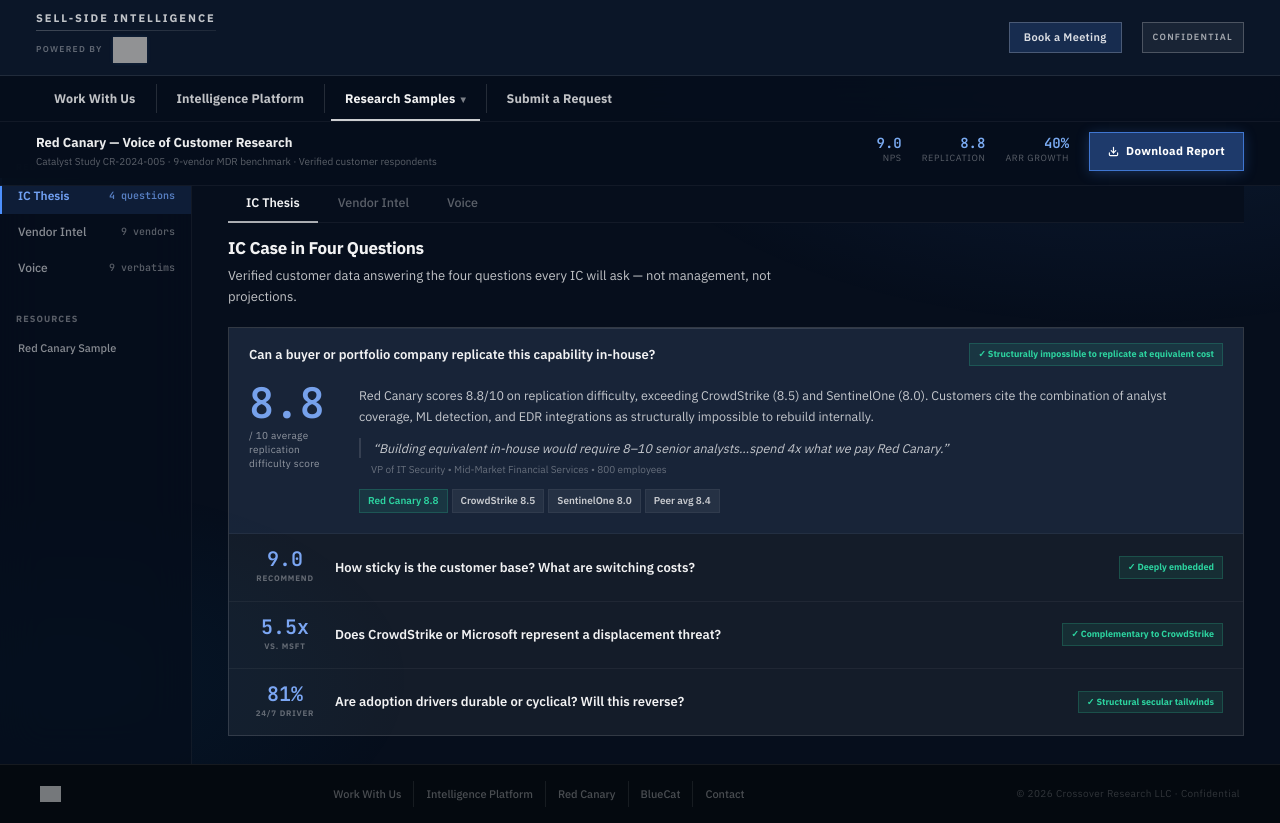
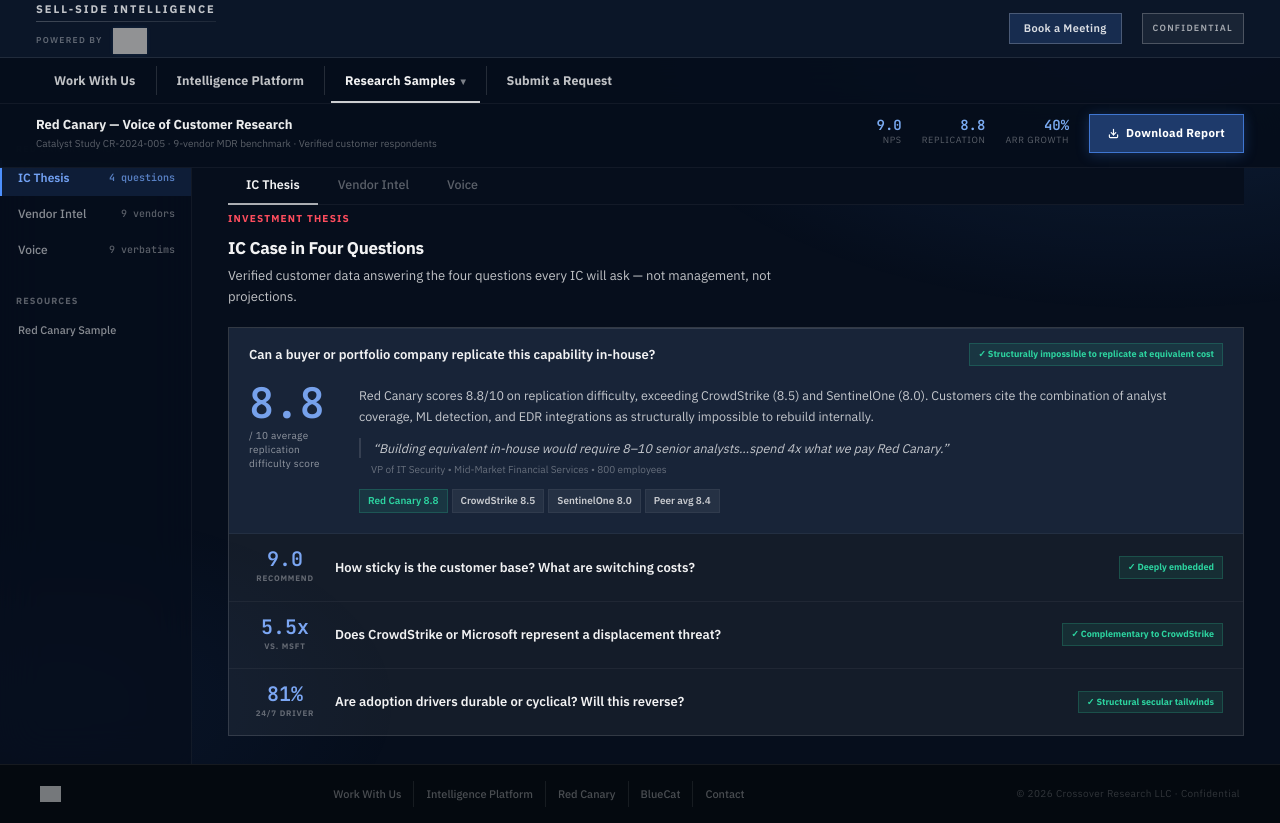
Before and after one commit to Crossover-Research/sell-side-overview-site, a Next.js app: page /redcanary in a window 1280 px wide. Built offline with nearby package versions, Linux system fonts and the light colour scheme; grey boxes are pictures that could not be loaded.

Commit message:
Update app/globals.css

```diff
--- a/app/globals.css
+++ b/app/globals.css
@@ -52,7 +52,7 @@
   --content-pad: 36px;
 
   /* Layout heights */
-  --topbar-h: 76px;
+  --topbar-h: 58px;
   --tabnav-h: 42px;
   --research-header-h: 50px;
 
@@ -87,8 +87,8 @@
   position: fixed;
   inset: 0;
   background:
-    radial-gradient(ellipse 70% 55% at 88% 8%,  rgba(77,144,254,.1)  0%, transparent 60%),
-    radial-gradient(ellipse 50% 45% at 5%  85%,  rgba(14,165,233,.06) 0%, transparent 55%);
+    radial-gradient(ellipse 70% 55% at 90% 6%,  rgba(77,144,254,.13) 0%, transparent 60%),
+    radial-gradient(ellipse 50% 45% at 4%  88%,  rgba(77,144,254,.06) 0%, transparent 55%);
   pointer-events: none;
   z-index: 0;
 }
@@ -98,7 +98,7 @@
   background: #0b1628;
   backdrop-filter: var(--blur); -webkit-backdrop-filter: var(--blur);
   border-bottom: 1px solid rgba(255,255,255,.09);
-  height: 76px;
+  height: 58px;
   display: flex; align-items: center; justify-content: space-between;
   padding: 0 var(--content-pad);
   position: fixed; top: 0; left: 0; right: 0;
@@ -154,9 +154,9 @@
 
 /* ── HERO ────────────────────────────────────────────────────────────────────── */
 .hero {
-  background: linear-gradient(165deg, rgba(8,21,38,.97) 0%, rgba(12,29,52,.92) 100%);
-  padding: 0 var(--content-pad) 32px;
-  padding-top: calc(var(--topbar-h) + var(--tabnav-h) + 28px);
+  background: linear-gradient(165deg, rgba(6,16,32,.99) 0%, rgba(10,26,48,.97) 100%);
+  padding: 0 var(--content-pad) 28px;
+  padding-top: calc(var(--topbar-h) + var(--tabnav-h) + 20px);
   position: relative;
   z-index: 1;
   border-bottom: 1px solid var(--br-lo);
@@ -169,13 +169,13 @@
   text-transform: uppercase; color: var(--t3); margin-bottom: 10px;
 }
 .hero-title {
-  font-size: 26px; font-weight: 700; color: var(--t0);
-  line-height: 1.25; letter-spacing: -.03em; margin-bottom: 12px;
+  font-size: 30px; font-weight: 700; color: rgba(255,255,255,.97);
+  line-height: 1.2; letter-spacing: -.03em; margin-bottom: 14px;
 }
 .hero-title span { color: var(--t2); font-weight: 300; }
 .hero-subtitle {
-  font-size: 13px; color: var(--t1); line-height: 1.6;
-  max-width: 540px; margin-bottom: 20px;
+  font-size: 14px; color: rgba(255,255,255,.72); line-height: 1.65;
+  max-width: 540px; margin-bottom: 22px;
 }
 
 /* HERO CTAs — fixed wrapping with nowrap */
@@ -189,25 +189,28 @@
 }
 .hero-cta-primary {
   display: inline-flex; align-items: center; gap: 6px;
-  padding: 9px 20px;
-  background: rgba(255,255,255,.96);
-  font-family: var(--font-body); font-size: 12px; font-weight: 700;
-  color: var(--bg-base);
+  padding: 10px 22px;
+  background: #fff;
+  font-family: var(--font-body); font-size: 12.5px; font-weight: 700;
+  color: #06101e;
   text-decoration: none; cursor: pointer; white-space: nowrap;
-  transition: background .15s, transform .12s;
+  transition: background .15s, transform .12s, box-shadow .15s;
   flex-shrink: 0;
+  box-shadow: 0 2px 16px rgba(255,255,255,.15);
+  letter-spacing: .01em;
 }
-.hero-cta-primary:hover { background: #fff; transform: translateY(-1px); }
+.hero-cta-primary:hover { background: #fff; transform: translateY(-2px); box-shadow: 0 6px 24px rgba(255,255,255,.2); }
 .hero-cta-secondary {
   display: inline-flex; align-items: center; gap: 6px;
-  padding: 9px 16px;
-  border: 1px solid var(--br-hi);
+  padding: 10px 18px;
+  border: 1px solid rgba(77,144,254,.3);
   font-family: var(--font-body); font-size: 12px; font-weight: 500;
-  color: var(--t1); text-decoration: none; cursor: pointer; white-space: nowrap;
+  color: rgba(180,210,255,.85); text-decoration: none; cursor: pointer; white-space: nowrap;
   transition: all .15s;
   flex-shrink: 0;
+  background: rgba(77,144,254,.06);
 }
-.hero-cta-secondary:hover { border-color: rgba(255,255,255,.28); background: var(--glass-hi); transform: translateY(-1px); }
+.hero-cta-secondary:hover { border-color: rgba(77,144,254,.6); background: rgba(77,144,254,.14); color: rgba(200,225,255,.95); transform: translateY(-1px); }
 
 .hero-dl-row { display: flex; gap: 8px; flex-wrap: nowrap; }
 .hero-dl-btn {
@@ -322,7 +325,7 @@
 }
 .glass-panel::before {
   content: ''; position: absolute; top: 0; left: 0; right: 0; height: 1px;
-  background: linear-gradient(90deg, transparent, rgba(255,255,255,.14), transparent);
+  background: linear-gradient(90deg, transparent, rgba(255,255,255,.16), transparent);
   pointer-events: none;
 }
 
@@ -338,11 +341,11 @@
   content: ''; position: absolute; top: 0; left: 0; right: 0; height: 1px;
   background: linear-gradient(90deg, transparent, rgba(255,255,255,.15), transparent);
 }
-.tr-stat-num   { font-family: var(--font-mono); font-size: 24px; font-weight: 700; color: var(--t0); line-height: 1; margin-bottom: 5px; }
+.tr-stat-num   { font-family: var(--font-mono); font-size: 28px; font-weight: 700; color: rgba(255,255,255,.97); line-height: 1; margin-bottom: 6px; letter-spacing: -.02em; }
 .tr-stat-label { font-size: 11px; color: var(--t2); line-height: 1.4; }
 .track-record > div { padding: 18px 20px; border-right: 1px solid var(--br-lo); transition: background .15s; }
 .track-record > div:last-child { border-right: none; }
-.track-record > div:hover { background: rgba(255,255,255,.03); }
+.track-record > div:hover { background: rgba(77,144,254,.06); }
 
 /* ── IC ACCORDION ────────────────────────────────────────────────────────────── */
 .ic-accordion-wrap {
@@ -388,7 +391,7 @@
   backdrop-filter: var(--blur); -webkit-backdrop-filter: var(--blur);
   border: 1px solid var(--br-hi); position: relative; overflow: hidden;
 }
-.comparison-table th { font-size: 11px; font-weight: 700; text-transform: uppercase; letter-spacing: .07em; color: rgba(255,255,255,.62); padding: 11px 14px; border-bottom: 2px solid var(--br-hi); text-align: left; background: rgba(255,255,255,.05); }
+.comparison-table th { font-size: 11px; font-weight: 700; text-transform: uppercase; letter-spacing: .07em; color: rgba(255,255,255,.75); padding: 12px 14px; border-bottom: 2px solid rgba(77,144,254,.3); text-align: left; background: rgba(77,144,254,.06); }
 .comparison-table td { padding: 10px 14px; border-bottom: 1px solid var(--br-lo); vertical-align: middle; transition: background .12s; }
 .comparison-table tr.highlight td { background: rgba(77,144,254,.06); }
 .comparison-table tr:hover td { background: rgba(255,255,255,.04); }
@@ -471,13 +474,13 @@
 .engagement-cta { padding: 7px 14px; font-size: 10px; font-weight: 700; cursor: pointer; letter-spacing: .04em; align-self: center; white-space: nowrap; transition: all .15s; text-decoration: none; display: inline-flex; align-items: center; }
 .engagement-cta.outline { border: 1px solid var(--br-hi); color: var(--t1); background: transparent; }
 .engagement-cta.outline:hover { border-color: rgba(255,255,255,.3); background: var(--glass-mid); }
-.engagement-cta.primary { background: rgba(77,144,254,.8); color: #fff; border: 1px solid rgba(77,144,254,.5); }
-.engagement-cta.primary:hover { background: var(--blue); transform: translateY(-1px); box-shadow: 0 4px 14px rgba(77,144,254,.3); }
+.engagement-cta.primary { background: rgba(77,144,254,.85); color: #fff; border: 1px solid rgba(77,144,254,.6); box-shadow: 0 2px 10px rgba(77,144,254,.3); }
+.engagement-cta.primary:hover { background: var(--blue); transform: translateY(-1px); box-shadow: 0 4px 18px rgba(77,144,254,.5); }
 
 /* ── PRODUCT GRID ────────────────────────────────────────────────────────────── */
 .product-grid { display: grid; grid-template-columns: repeat(3, 1fr); gap: 1px; background: var(--br-lo); }
 .product-col { background: var(--glass-hi); backdrop-filter: var(--blur); -webkit-backdrop-filter: var(--blur); padding: 18px 20px; transition: background .15s; }
-.product-col:hover { background: rgba(255,255,255,.06); }
+.product-col:hover { background: rgba(77,144,254,.05); }
 .product-audience { font-size: 10px; font-weight: 700; letter-spacing: .1em; text-transform: uppercase; margin-bottom: 7px; }
 .product-title    { font-size: 13px; font-weight: 700; color: var(--t0); margin-bottom: 5px; }
 .product-desc     { font-size: 12px; color: var(--t1); line-height: 1.5; margin-bottom: 12px; }
@@ -551,10 +554,10 @@
 
 /* ── FOOTER ──────────────────────────────────────────────────────────────────── */
 .page-footer {
-  background: rgba(4,10,20,.92);
-  border-top: 1px solid var(--br-lo);
-  color: var(--t4); font-size: 9px; text-align: center;
-  padding: 12px var(--content-pad); letter-spacing: .1em; text-transform: uppercase;
+  background: rgba(3,7,16,.95);
+  border-top: 1px solid rgba(77,144,254,.1);
+  color: var(--t3); font-size: 9px; text-align: center;
+  padding: 10px var(--content-pad); letter-spacing: .1em; text-transform: uppercase;
   position: relative; z-index: 1;
 }
 .page-footer a { color: var(--t3); text-decoration: none; margin: 0 6px; }
@@ -632,26 +635,26 @@
 
 /* Hero */
 .ib-hero {
-  background: linear-gradient(168deg, #05101f 0%, #0a1e38 55%, #0e2545 100%);
+  background: linear-gradient(168deg, #060f22 0%, #0c2040 55%, #102848 100%);
   padding: 0 0 0;
-  padding-top: calc(var(--topbar-h) + var(--tabnav-h) + 44px);
+  padding-top: calc(var(--topbar-h) + var(--tabnav-h) + 28px);
   position: relative; z-index: 1;
   border-bottom: 1px solid var(--br-lo);
 }
 .ib-eyebrow { font-size: 10px; font-weight: 700; letter-spacing: .18em; text-transform: uppercase; color: var(--t3); margin-bottom: 14px; }
 .ib-title {
-  font-size: 36px; font-weight: 700; color: var(--t0);
-  line-height: 1.2; letter-spacing: -.03em; margin-bottom: 16px;
+  font-size: 40px; font-weight: 700; color: rgba(255,255,255,.97);
+  line-height: 1.15; letter-spacing: -.04em; margin-bottom: 18px;
 }
-.ib-title em { font-style: normal; color: rgba(130,175,255,.75); font-weight: 300; }
+.ib-title em { font-style: normal; color: rgba(100,165,255,.9); font-weight: 300; }
 .ib-lead { font-size: 15px; color: var(--t1); line-height: 1.7; max-width: 660px; margin-bottom: 40px; }
 .ib-metrics {
   display: flex; flex-wrap: wrap; gap: 0;
   border-top: 1px solid var(--br-lo);
 }
-.ib-metric { flex: 1; min-width: 160px; padding: 22px 24px; border-right: 1px solid var(--br-lo); display: flex; flex-direction: column; justify-content: flex-start; }
+.ib-metric { flex: 1; min-width: 140px; padding: 18px 22px; border-right: 1px solid var(--br-lo); display: flex; flex-direction: column; justify-content: flex-start; }
 .ib-metric:last-child { border-right: none; }
-.ib-metric-val { font-family: var(--font-mono); font-size: 20px; font-weight: 700; color: var(--t0); line-height: 1; margin-bottom: 4px; }
+.ib-metric-val { font-family: var(--font-mono); font-size: 22px; font-weight: 700; color: rgba(255,255,255,.97); line-height: 1; margin-bottom: 5px; letter-spacing: -.02em; }
 .ib-metric-lbl { font-size: 10px; color: var(--t3); letter-spacing: .06em; line-height: 1.4; }
 
 /* Proof bar */
@@ -665,15 +668,15 @@
 /* Sections */
 .ib-section { padding: 44px 0; position: relative; z-index: 1; }
 .ib-section-alt  { background: rgba(255,255,255,.025); border-top: 1px solid var(--br-lo); border-bottom: 1px solid var(--br-lo); }
-.ib-section-dark { background: linear-gradient(168deg, #050e1a 0%, #081525 100%); border-top: 1px solid var(--br-lo); }
-.ib-section-eyebrow { font-size: 10px; font-weight: 700; letter-spacing: .12em; text-transform: uppercase; color: var(--red); margin-bottom: 6px; }
-.ib-section-title { font-size: 24px; font-weight: 700; color: var(--t0); letter-spacing: -.025em; margin-bottom: 8px; line-height: 1.25; }
+.ib-section-dark { background: linear-gradient(168deg, #050e1c 0%, #071420 50%, #06121e 100%); border-top: 1px solid rgba(77,144,254,.15); border-bottom: 1px solid rgba(77,144,254,.1); }
+.ib-section-eyebrow { font-size: 10px; font-weight: 700; letter-spacing: .14em; text-transform: uppercase; color: #ff5568; margin-bottom: 8px; }
+.ib-section-title { font-size: 24px; font-weight: 700; color: rgba(255,255,255,.97); letter-spacing: -.028em; margin-bottom: 8px; line-height: 1.25; }
 .ib-section-desc  { font-size: 13.5px; color: var(--t1); line-height: 1.65; max-width: 640px; margin-bottom: 28px; }
 
 /* Workflow map */
 .ib-workflow { display: grid; grid-template-columns: repeat(6, 1fr); gap: 1px; background: var(--br-lo); }
 .ib-stage { background: var(--glass-hi); backdrop-filter: var(--blur); -webkit-backdrop-filter: var(--blur); padding: 20px 20px; transition: background .15s; display: flex; flex-direction: column; }
-.ib-stage:hover { background: rgba(255,255,255,.07); }
+.ib-stage:hover { background: rgba(77,144,254,.06); }
 .ib-stage-num   { font-family: var(--font-mono); font-size: 10px; font-weight: 700; color: rgba(130,175,255,.8); margin-bottom: 8px; }
 .ib-stage-label { font-size: 12px; font-weight: 700; color: var(--t0); margin-bottom: 6px; line-height: 1.3; }
 .ib-stage-desc  { font-size: 11px; color: var(--t2); line-height: 1.5; }
@@ -688,8 +691,8 @@
   display: inline-flex; align-items: center; justify-content: center;
   line-height: 1;
 }
-.ib-cap-tab:hover { border-color: rgba(255,255,255,.28); color: var(--t1); background: var(--glass-lo); }
-.ib-cap-tab.active { background: rgba(77,144,254,.15); border-color: rgba(77,144,254,.4); color: rgba(150,195,255,.95); font-weight: 600; }
+.ib-cap-tab:hover { border-color: rgba(77,144,254,.35); color: rgba(180,210,255,.9); background: rgba(77,144,254,.08); }
+.ib-cap-tab.active { background: rgba(77,144,254,.22); border-color: rgba(77,144,254,.6); color: rgba(180,215,255,1); font-weight: 600; box-shadow: 0 2px 12px rgba(77,144,254,.2); }
 
 /* Problem / Answer framing */
 .ib-framing { display: grid; grid-template-columns: 1fr auto 1fr; gap: 24px; align-items: start; padding: 20px 24px; background: var(--glass-lo); border: 1px solid var(--br-lo); margin-bottom: 20px; }
@@ -713,8 +716,8 @@
 
 /* Feature cards — 3-col ruled grid (not all cards) */
 .ib-features { display: grid; grid-template-columns: repeat(3, 1fr); gap: 1px; background: var(--br-lo); }
-.ib-feature { background: var(--glass-hi); backdrop-filter: var(--blur); -webkit-backdrop-filter: var(--blur); padding: 22px 24px; transition: background .15s; }
-.ib-feature:hover { background: rgba(255,255,255,.06); }
+.ib-feature { background: var(--glass-hi); backdrop-filter: var(--blur); -webkit-backdrop-filter: var(--blur); padding: 22px 24px; transition: background .15s, border-color .2s; border-top: 2px solid transparent; }
+.ib-feature:hover { background: rgba(77,144,254,.07); border-top-color: rgba(77,144,254,.4); }
 .ib-feature-title { font-size: 13px; font-weight: 700; color: var(--t0); margin-bottom: 8px; }
 .ib-feature-desc  { font-size: 12px; color: var(--t1); line-height: 1.65; }
 
@@ -1049,17 +1052,19 @@
 }
 /* ── INLINE HERO QUOTE ────────────────────────────────────────────────────── */
 .ib-inline-quote {
-  padding: 20px 0 24px;
+  padding: 20px 0 20px 20px;
   border-top: 1px solid var(--br-lo);
-  margin-top: 4px;
+  border-left: 2px solid rgba(77,144,254,.5);
+  margin-top: 8px;
+  background: rgba(77,144,254,.04);
 }
 .ib-inline-quote-text {
-  font-size: 13.5px;
-  color: var(--t1);
+  font-size: 14px;
+  color: rgba(255,255,255,.8);
   font-style: italic;
   line-height: 1.65;
   margin-bottom: 10px;
-  max-width: 680px;
+  max-width: 700px;
 }
 .ib-inline-quote-attr {
   display: flex;
@@ -1069,11 +1074,11 @@
 .ib-inline-quote-name {
   font-size: 10px;
   font-weight: 700;
-  color: var(--t2);
+  color: var(--t1);
   letter-spacing: .06em;
   text-transform: uppercase;
 }
-.ib-inline-quote-sep  { font-size: 10px; color: var(--t4); }
+.ib-inline-quote-sep  { font-size: 10px; color: var(--t3); padding: 0 4px; }
 .ib-inline-quote-role { font-size: 10px; color: var(--t3); }
 
 /* Hide trigger stat when body is expanded — shown in body instead */
```
